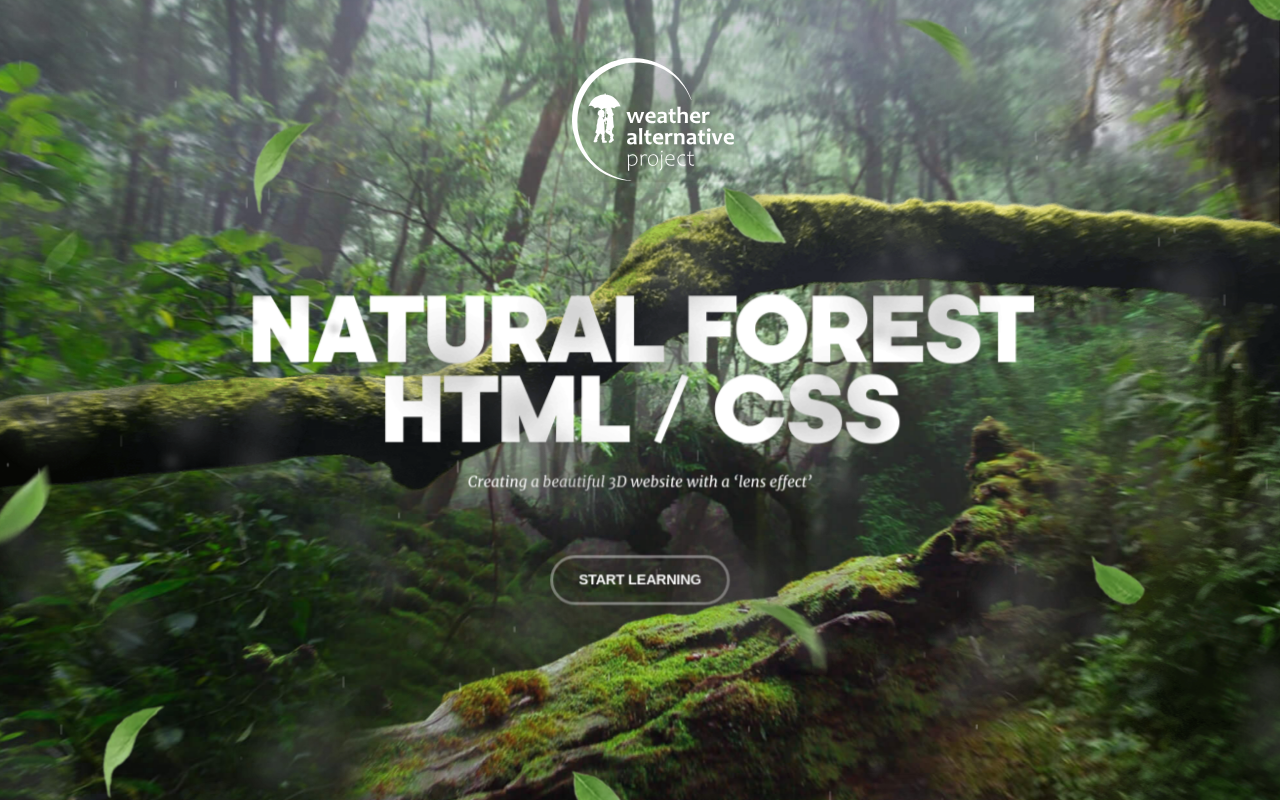
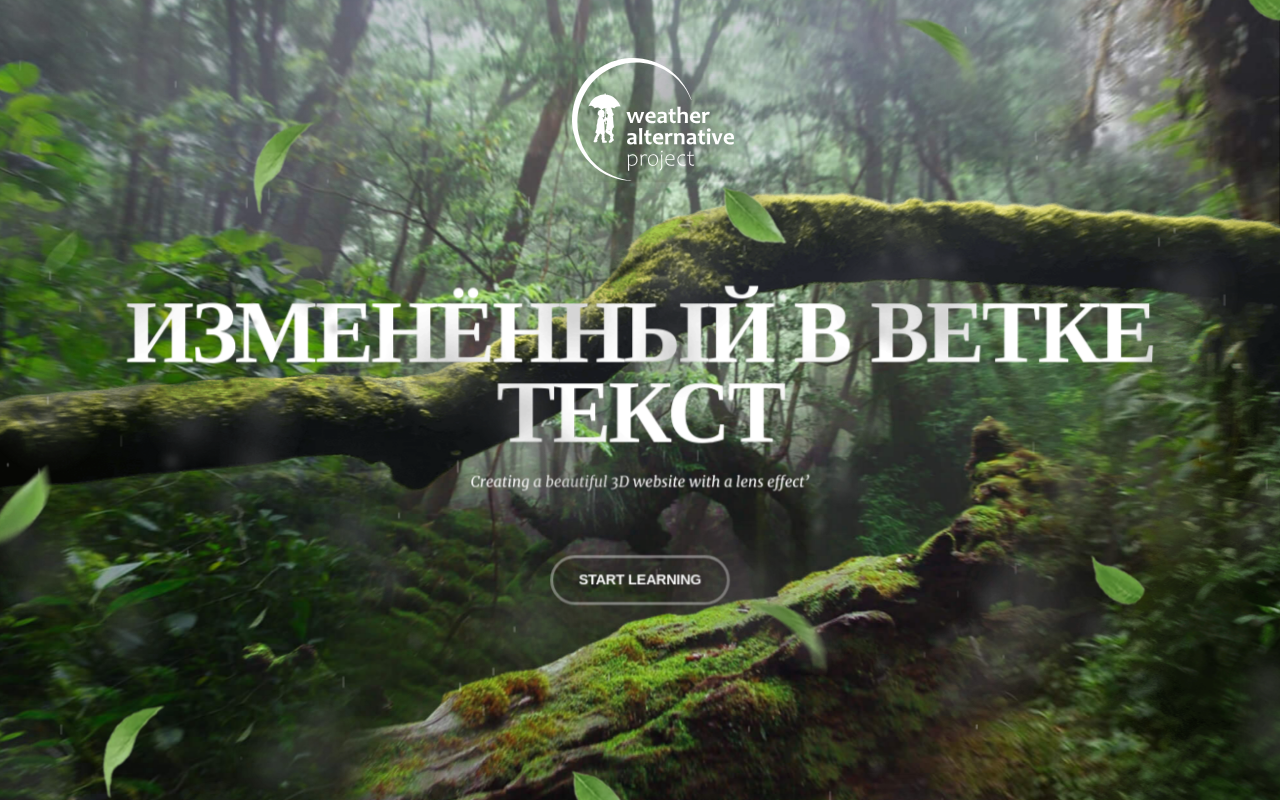
Before and after one commit to Scrpfr/gitwork-test, a plain HTML site: page index.html in a window 1280 px wide. Drawn offline with Linux system fonts and the light colour scheme.

Commit message:
rewrite code part

```diff
--- a/index.html
+++ b/index.html
@@ -19,8 +19,8 @@
 			<div class="layers__item layer-2" style="background-image: url(img/layer-2.png);"></div>
 			<div class="layers__item layer-3">
 				<div class="hero-content">
-					<h1>Natural Forest <span>HTML / CSS</span></h1>
-					<div class="hero-content__p">Creating a beautiful 3D website with a ‘lens effect’</div>
+					<h1>Изменённый в ветке <span>текст</span></h1>
+					<div class="hero-content__p">Creating a beautiful 3D website with a lens effect’</div>
 					<button class="button-start">Start Learning</button>
 				</div>
 			</div>
```
